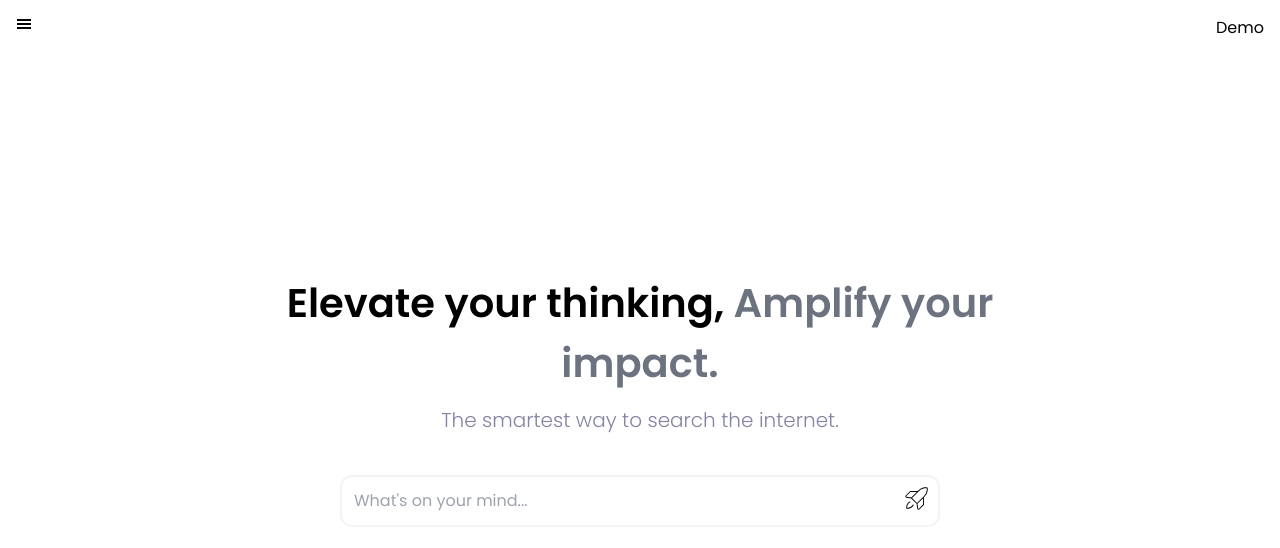
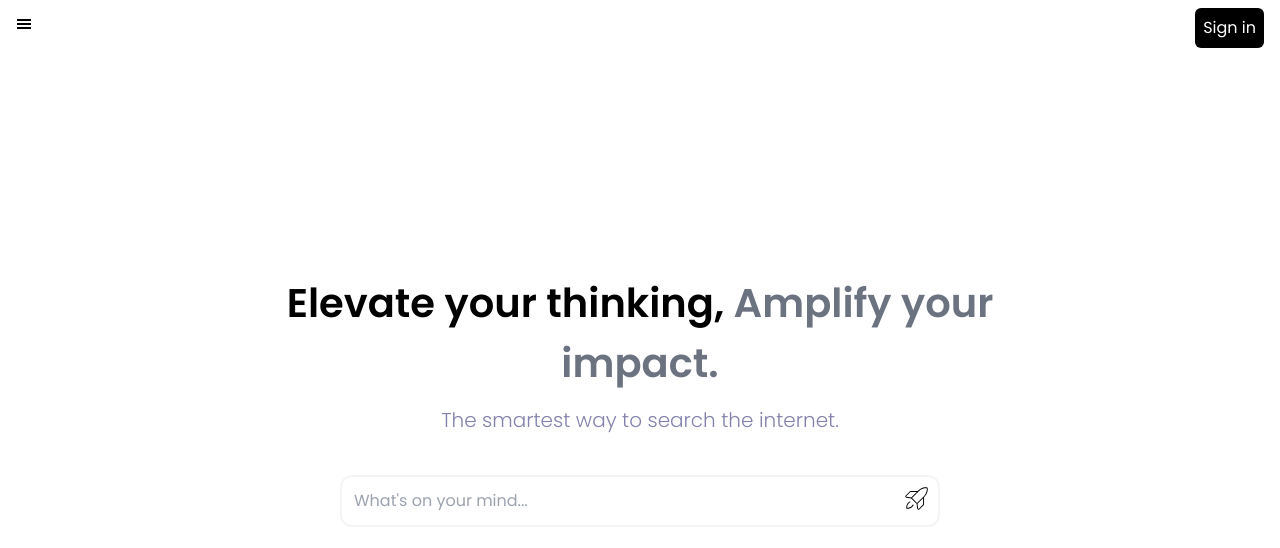
Before and after one commit to HrishikShaji/elevatics-ai, a Next.js app: page / in a window 1280 px wide. Shown: the top 548 px of the page. Built offline with nearby package versions, Linux system fonts and the light colour scheme; no server answers.

Commit message:
sign in button

```diff
--- a/app/components/QuickReport.tsx
+++ b/app/components/QuickReport.tsx
@@ -1,6 +1,6 @@
 "use client";
 
-import { FormEvent, useEffect, useState } from "react";
+import { FormEvent, useEffect, useLayoutEffect, useState } from "react";
 import { useQuickReport } from "../contexts/QuickReportContext";
 import Spinner from "./svgs/Spinner";
 import ReportContainer from "./ReportContainer";
@@ -26,11 +26,13 @@ export default function QuickReport() {
   const [excelDownloading, setExcelDownloading] = useState(false);
   const [sending, setSending] = useState(false);
 
+  useLayoutEffect(() => {}, []);
+
   useEffect(() => {
     async function fetchSubTopics() {
       setLoading(true);
       try {
-				const data = await generateQuickReport()
+        const data = await generateQuickReport();
         setReport(data.report);
       } catch (error) {
         console.log(error);
--- /dev/null
+++ b/app/components/SignInButton.tsx
@@ -0,0 +1,17 @@
+"use client";
+import { useSession } from "next-auth/react";
+import { useTheme } from "../contexts/ThemeContext";
+
+export default function SignInButton() {
+  const { status } = useSession();
+  const { setModal } = useTheme();
+  if (status === "authenticated") return null;
+  return (
+    <button
+      onClick={() => setModal("signIn")}
+      className="p-2 rounded-md bg-black text-white fixed z-40 top-2 right-4"
+    >
+      Sign in
+    </button>
+  );
+}
--- a/app/layout.tsx
+++ b/app/layout.tsx
@@ -8,6 +8,8 @@ import Sidebar from "./components/Sidebar";
 import Modal from "./components/Modal";
 import { PromptProvider } from "./contexts/PromptContext";
 import { QuickReportProvider } from "./contexts/QuickReportContext";
+import SignInButton from "./components/SignInButton";
+import AuthProvider from "./providers/AuthProvider";
 
 const poppins = Poppins({
   subsets: ["latin"],
@@ -29,21 +31,23 @@ export default function RootLayout({
     <html lang="en">
       <body className={poppins.className}>
         <ThemeProvider>
+          <AuthProvider>
             <PromptProvider>
               <QuickReportProvider>
-
                 <Modal />
 
-							<div className="flex h-screen">
+                <div className="flex h-screen ">
                   <Sidebar />
                   <ToggleSidebar />
-								<div className="flex flex-col w-full h-full">
+                  <SignInButton />
+                  <div className="flex flex-col  w-full h-full">
                     <Navbar />
                     <div className=" h-full">{children}</div>
                   </div>
                 </div>
               </QuickReportProvider>
             </PromptProvider>
+          </AuthProvider>
         </ThemeProvider>
       </body>
     </html>
```
Lines whose indentation alone changed are shown as unchanged.
